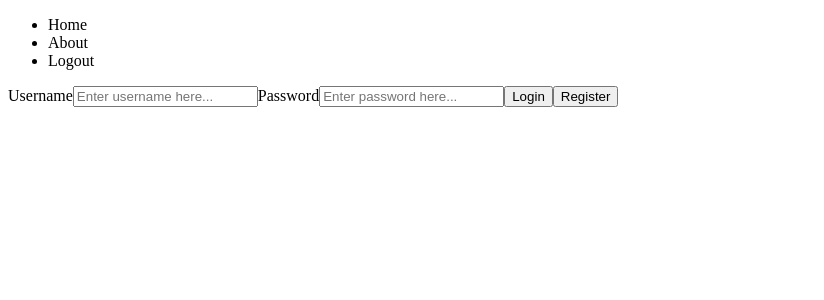
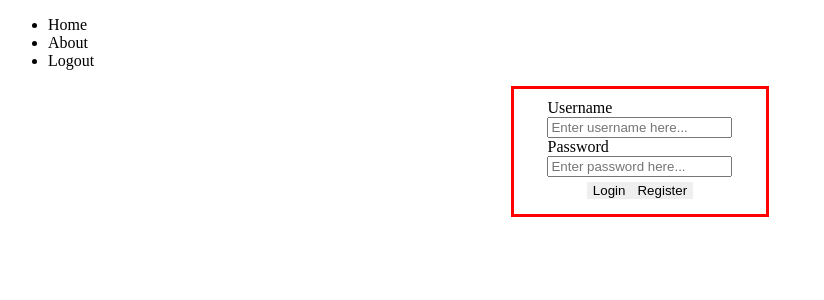
Before and after one commit to HelloHaruSystem/haru_chat_web, a React (Vite) app: page / in a window 1280 px wide. Shown: the top 300 px of the page, without its empty margins (0-824 px from the left). Built offline with nearby package versions, Linux system fonts and the light colour scheme; no server answers.

Commit message:
started working on the page styling

```diff
--- a/src/components/Login.jsx
+++ b/src/components/Login.jsx
@@ -1,6 +1,7 @@
 import { useState } from "react";
 import useAuth from "../hooks/useAuth";
 import { useNavigate } from "react-router-dom";
+import '../css/Login.css';
 
 function Login() {
     const [input, setInput] = useState({
@@ -42,7 +43,7 @@ function Login() {
     };
 
     return (
-        <form onSubmit={handleLoginSubmit}>
+        <form onSubmit={handleLoginSubmit} className="login-form">
             {error && <div className="error-message">{error}</div>}
             <label className="form-label">
                 Username
@@ -50,6 +51,7 @@ function Login() {
             <input
                 type="text"
                 name="username"
+                className="input-field"
                 value={input.username}
                 onChange={handleChange}
                 placeholder="Enter username here..."
@@ -61,17 +63,20 @@ function Login() {
             <input
                 type="password"
                 name="password"
+                className="input-field"
                 value={input.password}
                 onChange={handleChange}
                 placeholder="Enter password here..."
                 autoComplete="off"
             ></input>
-            <button type="submit" className="login-button">
-                Login
-            </button>
-            <button className="registerButton" onClick={handleRegistration}>
-                Register
-            </button>
+            <div className="button-container">
+                <button type="submit" className="button">
+                    Login
+                </button>
+                <button className="button" onClick={handleRegistration}>
+                    Register
+                </button>
+            </div>
         </form>
     );
 }
--- /dev/null
+++ b/src/css/Auth.css
@@ -0,0 +1,13 @@
+.auth-container {
+    display: flex;
+    justify-content: center; /* Horizontal center */
+    margin: auto;
+    width: 20%;
+    align-items: center; /* vertical center */
+    border-style: solid;
+    border-color: red;
+}
+
+.form-container {
+
+}
--- /dev/null
+++ b/src/css/Login.css
@@ -0,0 +1,31 @@
+.login-form {
+    display: flex;
+    align-items: center;
+    flex-direction: column;
+    padding: 10px;
+}
+
+.error-message {
+
+}
+
+.form-label {
+    align-self: flex-start;
+}
+
+.input-field {
+
+}
+
+.button-container {
+    display: flex;
+    justify-content: center;
+    margin: 5px, 0, 5, 5;
+    padding: 5px;
+}
+
+.button {
+    border: none;
+    cursor: pointer;
+    text-decoration: none;
+}
--- a/src/pages/Auth.jsx
+++ b/src/pages/Auth.jsx
@@ -1,6 +1,7 @@
 import Login from "../components/Login";
 import { Navigate } from "react-router-dom";
 import useAuth from "../hooks/useAuth";
+import '../css/Auth.css'
 
 function Auth() {
     const { user } = useAuth();
@@ -10,7 +11,9 @@ function Auth() {
         <Navigate to="/chat" replace />
     ) : (
         <div className="auth-container">
-            <Login />
+            <div className="form-container">
+                <Login />
+            </div>
         </div>
     );
 
```
Also changed, not shown: src/assets/themes.js (added, +48 -0 lines).
